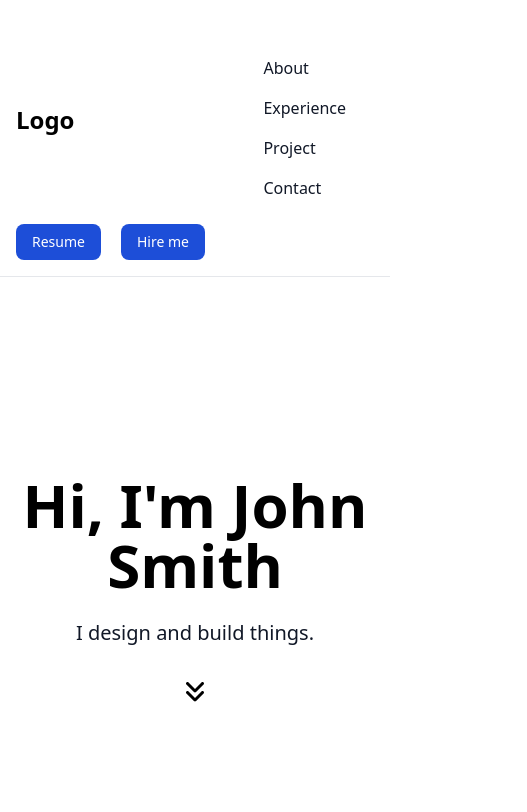
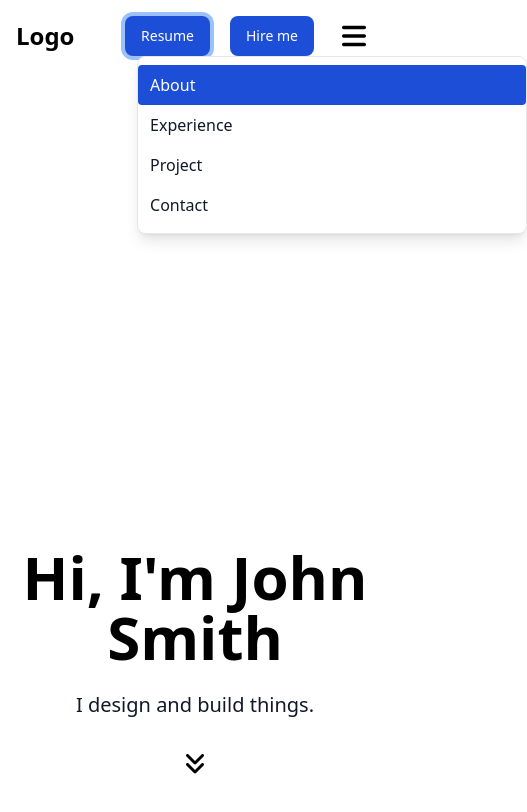
Before and after one commit to MirArfan/cdp-portfolio, a React (Vite) app: page / in a window 390 px wide. Both pictures are taken after a click on the button "Resume". Shown: the top 812 px of the page, 527 px wide, since content can reach past the window. Built offline with nearby package versions, Linux system fonts and the light colour scheme.

Commit message:
navBar responsive code done

```diff
--- a/src/components/navComponent/NavBar.jsx
+++ b/src/components/navComponent/NavBar.jsx
@@ -5,7 +5,7 @@ import Logo from './Logo'
 
 const NavBar = () => {
     return (
-        <div className="bg-white dark:bg-gray-900 fixed w-full z-20 top-0 start-0 border-b border-gray-200 dark:border-gray-600">
+        <div className="bg-white border-gray-200 dark:bg-gray-900">
             <div className="max-w-screen-xl flex flex-wrap items-center justify-between mx-auto p-4">
                 <Logo />
                 <NavList />
--- a/src/components/navComponent/NavList.jsx
+++ b/src/components/navComponent/NavList.jsx
@@ -2,20 +2,20 @@ import React from 'react'
 
 const NavList = () => {
     return (
-        <div >
-            <ul className="flex flex-col p-4 md:p-0 mt-4 font-medium  rounded-lg  md:space-x-5  md:flex-row md:mt-0 md:border-0 md:bg-white">
+        <div className="items-center justify-between hidden w-full md:flex md:w-auto md:order-1" id="navbar-cta">
+            <ul className="flex flex-col font-medium p-4 md:p-0 mt-4 border border-gray-100 rounded-lg bg-gray-50 md:space-x-8 rtl:space-x-reverse md:flex-row md:mt-0 md:border-0 md:bg-white dark:bg-gray-800 md:dark:bg-gray-900 dark:border-gray-700">
 
                 <li>
-                    <a href="#about" className="block py-2 px-3 text-gray-900 rounded hover:bg-gray-200 ">About</a>
+                    <a href="#about" className="block py-2 px-3 md:p-0 text-white bg-blue-700 rounded md:bg-transparent md:text-blue-700 md:dark:text-blue-500" aria-current="page">About</a>
                 </li>
                 <li>
-                    <a href="#experience" className="block py-2 px-3 text-gray-900 rounded hover:bg-gray-200 ">Experience</a>
+                    <a href="#experience" className="block py-2 px-3 md:p-0 text-gray-900 rounded hover:bg-gray-100 md:hover:bg-transparent md:hover:text-blue-700 md:dark:hover:text-blue-500 dark:text-white dark:hover:bg-gray-700 dark:hover:text-white md:dark:hover:bg-transparent dark:border-gray-700">Experience</a>
                 </li>
                 <li>
-                    <a href="#project" className="block py-2 px-3 text-gray-900 rounded  hover:bg-gray-200 ">Project</a>
+                    <a href="#project" className="block py-2 px-3 md:p-0 text-gray-900 rounded hover:bg-gray-100 md:hover:bg-transparent md:hover:text-blue-700 md:dark:hover:text-blue-500 dark:text-white dark:hover:bg-gray-700 dark:hover:text-white md:dark:hover:bg-transparent dark:border-gray-700">Project</a>
                 </li>
                 <li>
-                    <a href="#contact" className="block py-2 px-3 text-gray-900 rounded hover:bg-gray-200 ">Contact</a>
+                    <a href="#contact" className="block py-2 px-3 md:p-0 text-gray-900 rounded hover:bg-gray-100 md:hover:bg-transparent md:hover:text-blue-700 md:dark:hover:text-blue-500 dark:text-white dark:hover:bg-gray-700 dark:hover:text-white md:dark:hover:bg-transparent dark:border-gray-700">Contact</a>
                 </li>
             </ul>
         </div>
--- a/src/components/navComponent/Resume.jsx
+++ b/src/components/navComponent/Resume.jsx
@@ -1,13 +1,51 @@
-import React from 'react'
+
+
+import React, { useState } from 'react';
 
 const Resume = () => {
+
+  const [menuOpen, setMenuOpen] = useState(false);
+
+  const toggleMenu = () => {
+    setMenuOpen(!menuOpen);
+  };
+
   return (
     <div className="flex md:order-2 space-x-3 md:space-x-0 rtl:space-x-reverse gap-2">
-       <button type="button" className="text-white bg-blue-700 hover:bg-blue-800 focus:outline-none font-medium rounded-lg text-sm px-4 py-2 text-center dark:bg-blue-600 dark:hover:bg-blue-700 ">Resume</button>
-       <button type="button" className="text-white bg-blue-700 hover:bg-blue-800 focus:outline-none font-medium rounded-lg text-sm px-4 py-2 text-center dark:bg-blue-600 dark:hover:bg-blue-700">Hire me</button>
+      <button type="button" className="text-white bg-blue-700 hover:bg-blue-800 focus:ring-4 focus:outline-none font-medium rounded-lg text-sm px-4 py-2 text-center dark:bg-blue-600 dark:hover:bg-blue-700" onClick={toggleMenu}>
+        Resume
+      </button>
+      <button type="button" className="text-white bg-blue-700 hover:bg-blue-800 focus:ring-4 focus:outline-none font-medium rounded-lg text-sm px-4 py-2 text-center dark:bg-blue-600 dark:hover:bg-blue-700">
+        Hire me
+      </button>
+      <button type="button" className="inline-flex items-center p-2 w-10 h-10 justify-center text-sm text-gray-500 rounded-lg md:hidden hover:bg-gray-100 focus:outline-none focus:ring-2 focus:ring-gray-200 dark:text-gray-400 dark:hover:bg-gray-700 dark:focus:ring-gray-600" aria-controls="navbar-cta" aria-expanded={menuOpen} onClick={toggleMenu}>
+        <span className="sr-only">Open main menu</span>
+        <svg className="w-9 h-9" xmlns="http://www.w3.org/2000/svg" viewBox="0 0 448 512">
+          <path d="M0 96C0 78.3 14.3 64 32 64H416c17.7 0 32 14.3 32 32s-14.3 32-32 32H32C14.3 128 0 113.7 0 96zM0 256c0-17.7 14.3-32 32-32H416c17.7 0 32 14.3 32 32s-14.3 32-32 32H32c-17.7 0-32-14.3-32-32zM448 416c0 17.7-14.3 32-32 32H32c-17.7 0-32-14.3-32-32s14.3-32 32-32H416c17.7 0 32 14.3 32 32z" />
+        </svg>
+      </button>
 
+
+      {menuOpen && (
+        <div className="absolute mt-10 w-[100vw] bg-white border border-gray-200 rounded-lg shadow-lg">
+          <ul className="py-2">
+            <li>
+              <a href="#about" className="block py-2 px-3 md:p-0 text-white bg-blue-700 rounded md:bg-transparent md:text-blue-700 md:dark:text-blue-500" aria-current="page">About</a>
+            </li>
+            <li>
+              <a href="#experience" className="block py-2 px-3 md:p-0 text-gray-900 rounded hover:bg-gray-100 md:hover:bg-transparent md:hover:text-blue-700 md:dark:hover:text-blue-500 dark:text-white dark:hover:bg-gray-700 dark:hover:text-white md:dark:hover:bg-transparent dark:border-gray-700">Experience</a>
+            </li>
+            <li>
+              <a href="#project" className="block py-2 px-3 md:p-0 text-gray-900 rounded hover:bg-gray-100 md:hover:bg-transparent md:hover:text-blue-700 md:dark:hover:text-blue-500 dark:text-white dark:hover:bg-gray-700 dark:hover:text-white md:dark:hover:bg-transparent dark:border-gray-700">Project</a>
+            </li>
+            <li>
+              <a href="#contact" className="block py-2 px-3 md:p-0 text-gray-900 rounded hover:bg-gray-100 md:hover:bg-transparent md:hover:text-blue-700 md:dark:hover:text-blue-500 dark:text-white dark:hover:bg-gray-700 dark:hover:text-white md:dark:hover:bg-transparent dark:border-gray-700">Contact</a>
+            </li>
+          </ul>
+        </div>
+      )}
     </div>
-  )
-}
+  );
+};
 
-export default Resume
+export default Resume;
```
